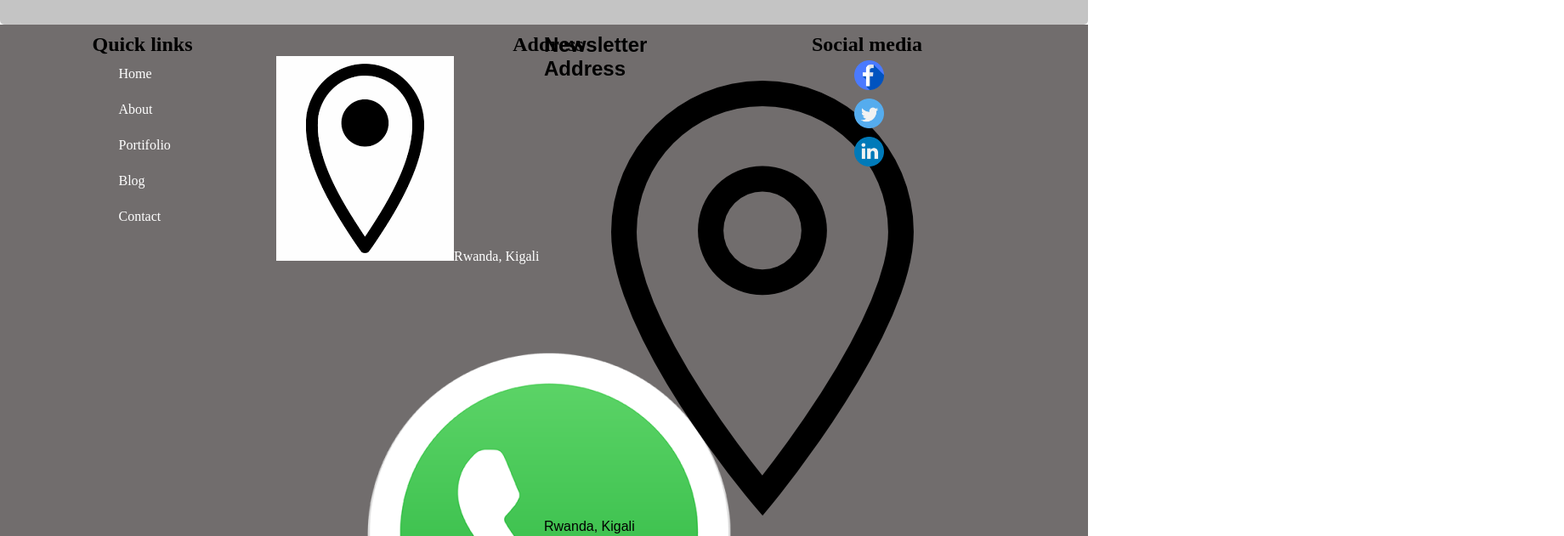
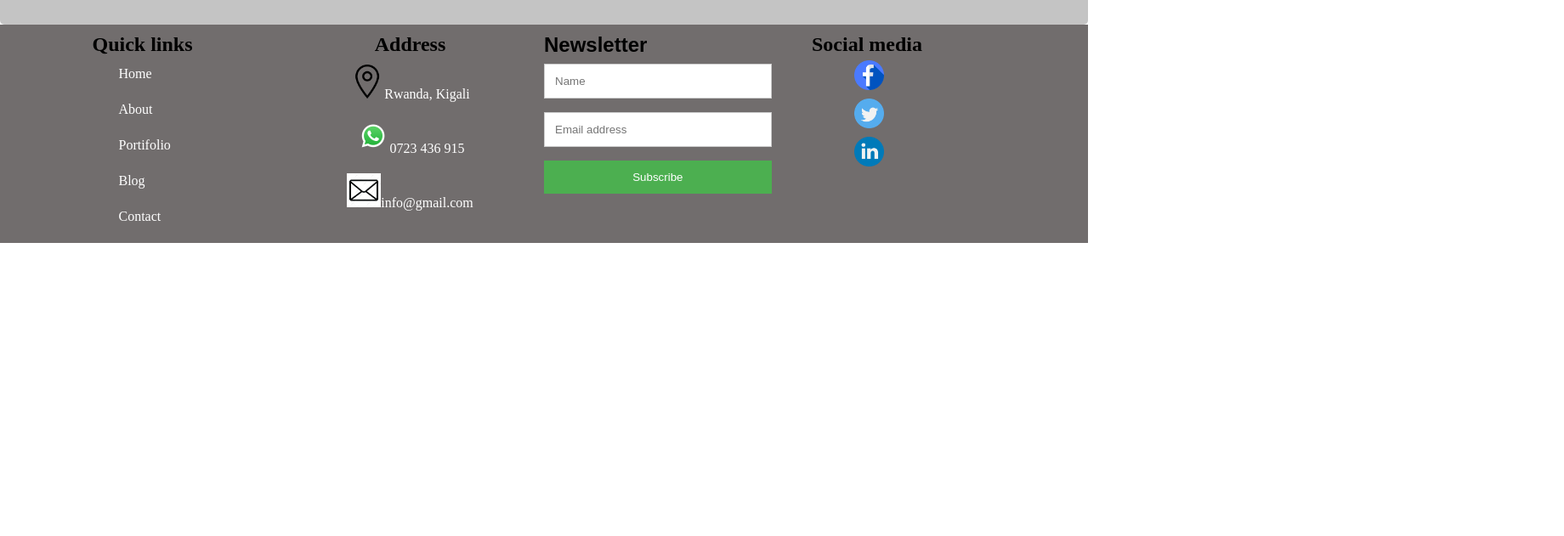
Before and after one commit to BiGelio/MY-BRAND, a plain HTML site: page UI/portifolio.html in a window 1280 px wide. Shown: the part 1397-2028 px from the top of the page at 85% size, 1840 px wide, since content can reach past the window. After the commit the page ends 1683 px from the top, so only its background shows below. Drawn offline with Linux system fonts and the light colour scheme.

Commit message:
fixing error in footer section for portifolio page

```diff
--- a/UI/portifolio.html
+++ b/UI/portifolio.html
@@ -5,7 +5,6 @@
     <title>Service at time</title>
     <meta name="viewport" content="width=device-width, initial-scale=1.0">
     <link rel="shortcut icon" type="image/png" href="./Images/favicon.jpeg" sizes="16x16">
-    <meta http-equiv="refresh" content="30">
     <meta name="keywords" content="Service at time,service,designer">
     <link rel="stylesheet" href="styles\general_navbar.css">
     <link rel="stylesheet" href="styles\portifolio.css">
@@ -69,9 +68,9 @@
         <div class="box address">
             <div class="container">
                 <h2 class="titles">Address</h2>
-                <p><img src="./images/locationicon.png" alt="">Rwanda, Kigali</p>
-                <p><img src="./Images/whatsapp.png" alt="">+(250)723 436 915</p>
-                <p><img src="./Images/message.png" alt="">info@gmail.com</p>
+                <span><img src="./Images/location1.png" alt="">Rwanda, Kigali</span>
+                <span><img src="./Images/whatsapp.png" alt="">0723 436 915</span>
+                <span><img src="./Images/email.jpg" alt="">info@gmail.com</span>
             </div>
         </div>
         <div class="box sub">
@@ -80,11 +79,6 @@
                     <h2 class="titles">Newsletter</h2>
                 </div>
                 <div class="container">
-                    <h2 class="titles">Address</h2>
-
-                    <span><img src="./Images/location1.png" alt="">Rwanda, Kigali</span>
-                    <span><img src="./Images/whatsapp.png" alt="">0723 436 915</span>
-                    <span><img src="./Images/email.jpg" alt="">info@gmail.com</span>
                     <input type="text" placeholder="Name" name="name" required>
                     <input type="text" placeholder="Email address" name="mail" required>
                 </div>
```
